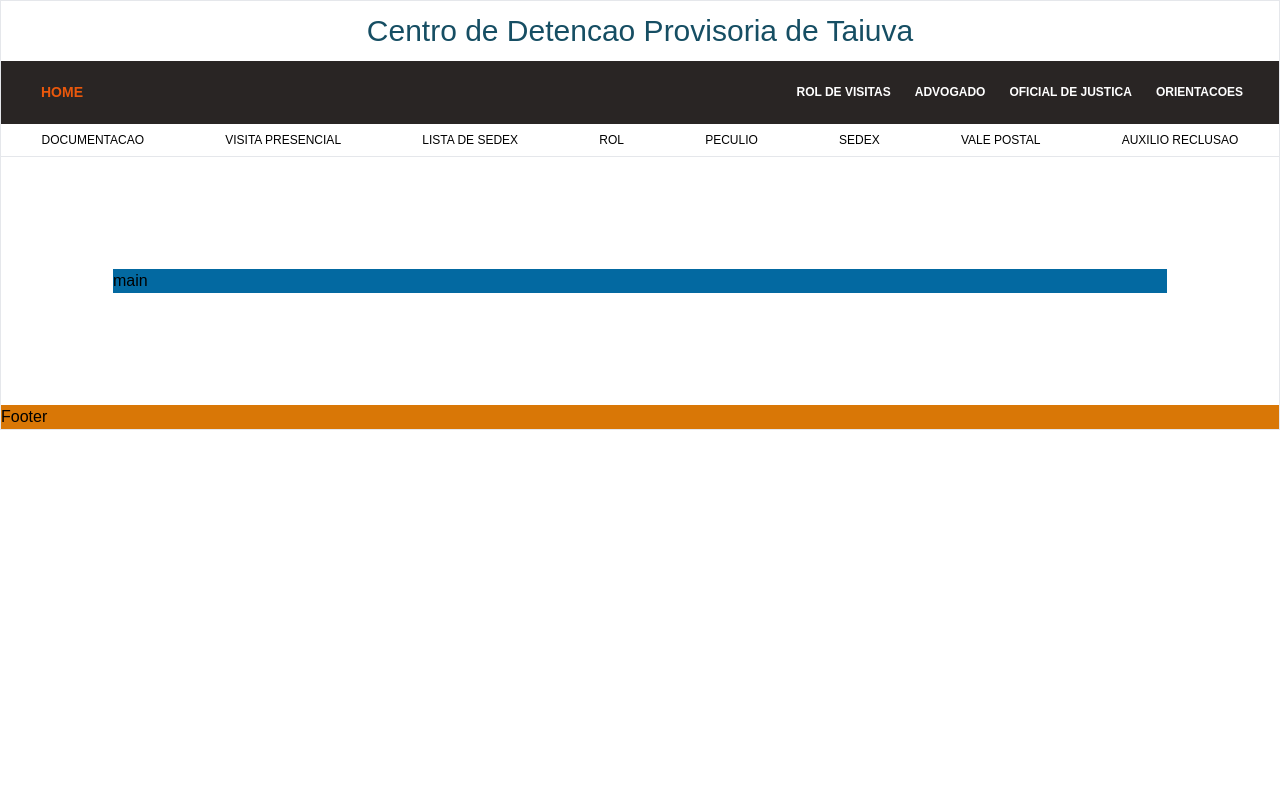
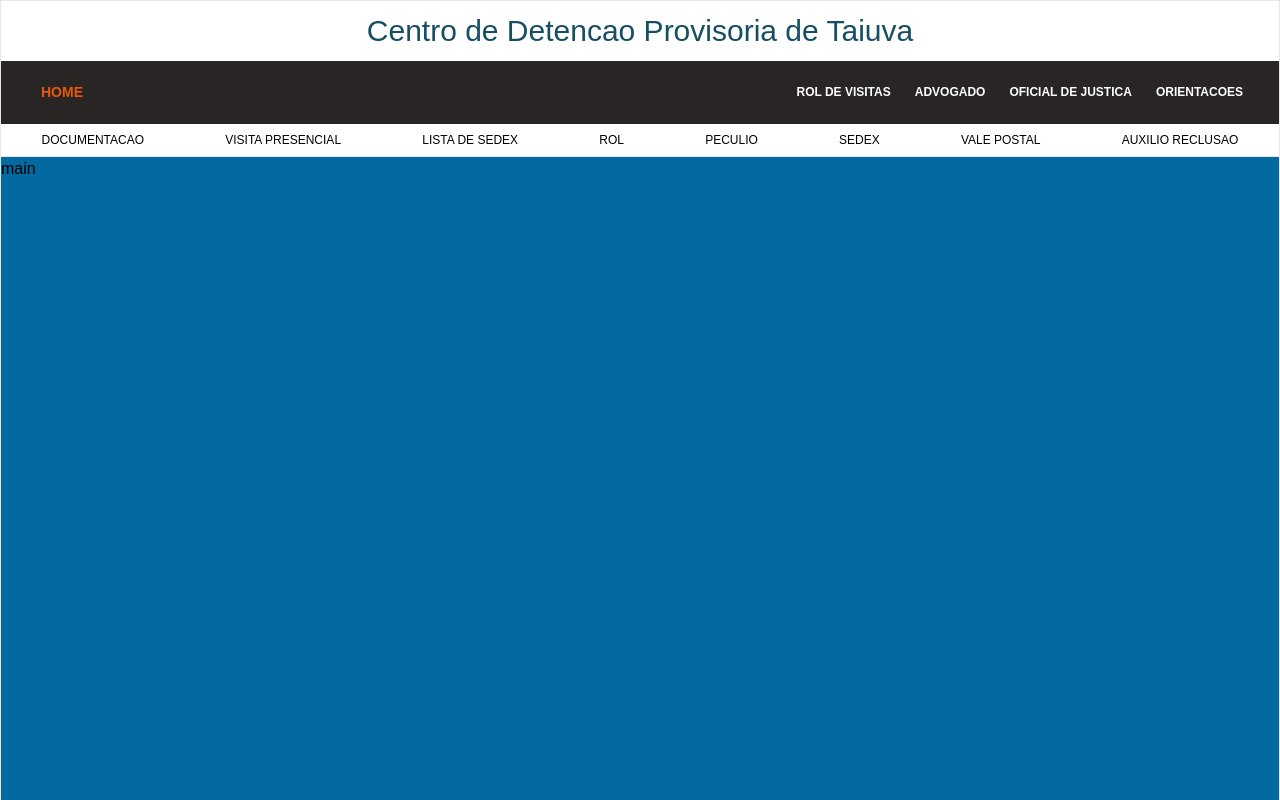
Before and after one commit to jcsj89/taiuva-site, a React (Create React App) app: page / in a window 1280 px wide. Shown: the top 800 px of the page. Built offline with nearby package versions, Linux system fonts and the light colour scheme.

Commit message:
26.04.22

```diff
--- a/src/App.js
+++ b/src/App.js
@@ -11,11 +11,12 @@ import SubMenu from "./components/SubMenu";
 class App extends Component {
   render() {
     return (
-      <div className="2xl:container mx-auto border my-0 w-full">
+      <div className="2xl:container mx-auto border my-0 w-full h-screen">
         <Header />
         <Menu />
 
-        <div className="bg-sky-700 m-28">main</div>
+        <div className="bg-sky-700 h-full">main</div>
+
         <Footer />
       </div>
     );
--- a/src/pages/Footer.js
+++ b/src/pages/Footer.js
@@ -2,7 +2,7 @@ import React from "react";
 
 const Footer = () => {
   return (
-    <div className="bg-amber-600">
+    <div className="bg-amber-600 sticky top-[100vh] h-20">
       <h1>Footer</h1>
     </div>
   );
```
